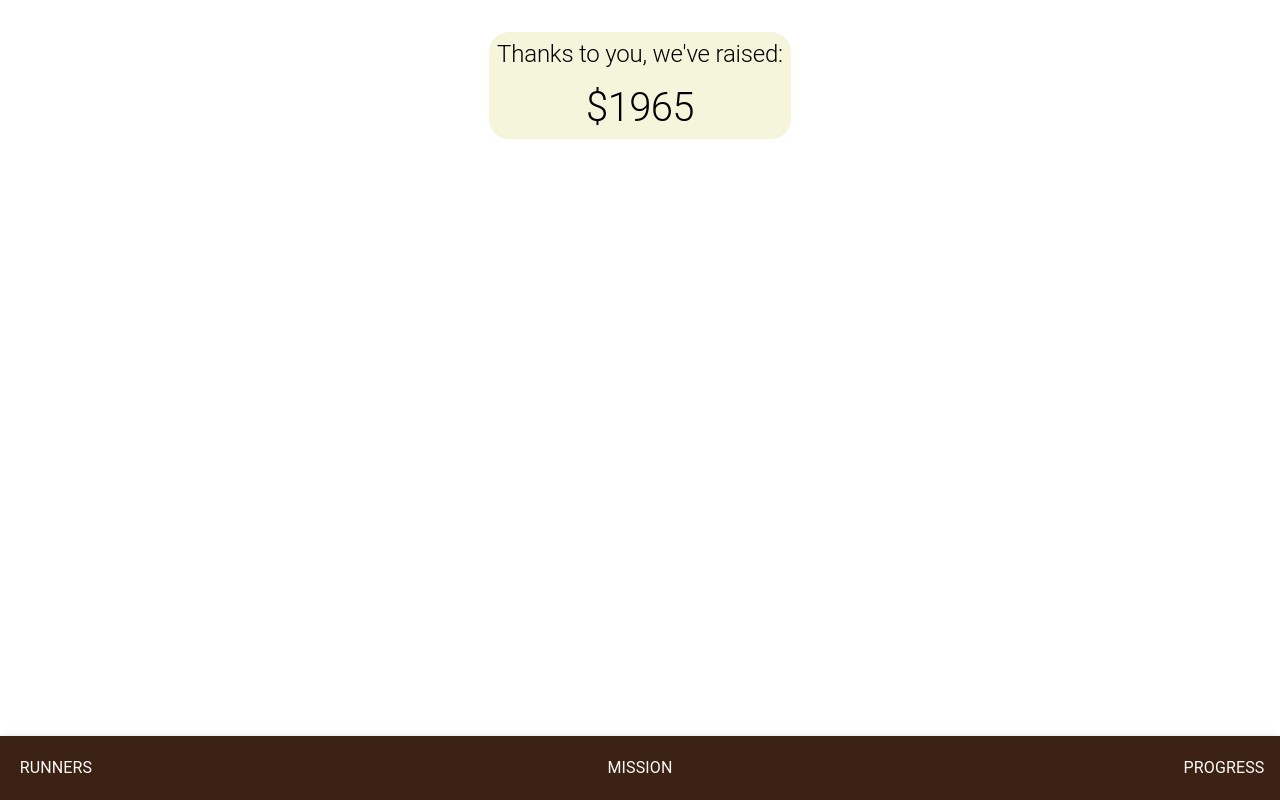
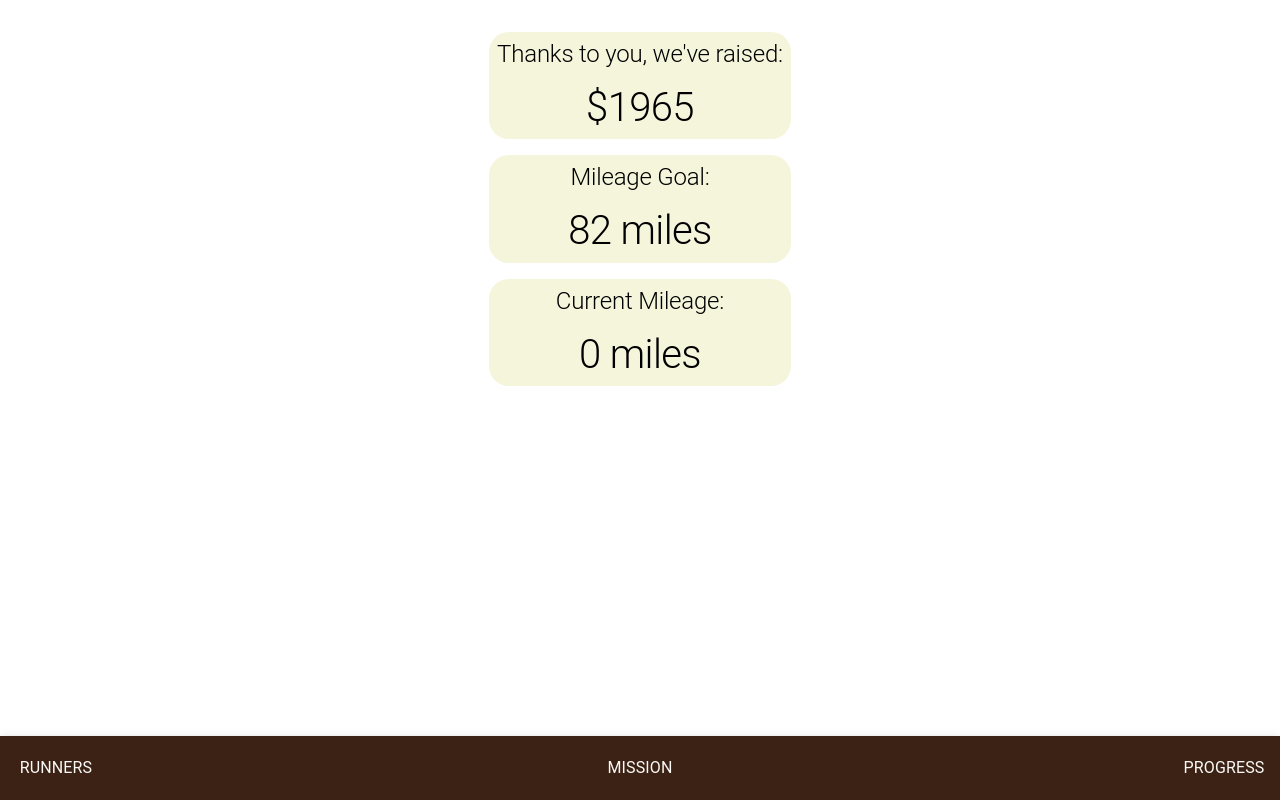
Before and after one commit to Ian-Engineer/run4rights, a React (Create React App) app: page /money-raised in a window 1280 px wide. Built offline with nearby package versions, Linux system fonts and the light colour scheme.

Commit message:
mileage to progress

```diff
--- a/src/main/progress/index.js
+++ b/src/main/progress/index.js
@@ -9,16 +9,20 @@ import theme from "../../config/style/theme";
 import config from "../../config";
 
 const cant_figure_ws_out = true
+const totalDonations = 1965
+const currentMileage = 0
 
 const ProgressPage = () => {
   const [loading, setLoading] = useState(true);
   const [total, setTotal] = useState(0);
+  const [mileage, setMileage] = useState(0);
 
   useEffect(()=>{
 
     if (cant_figure_ws_out) {
-      setTotal(1965);
+      setTotal(totalDonations);
       setLoading(false);
+      setMileage(calculateMileage(totalDonations))
     } else {
       const socket = new WebSocket(config.development ? "ws://localhost:4000" : "wss://api.run4rights.com"); // Change to your actual server URL
 
@@ -35,6 +39,30 @@ const ProgressPage = () => {
 
     }
   },[])
+
+const calculateMileage = dollars => {
+  if (dollars < 50) {
+    return Math.floor(dollars / 5);
+  } else if (dollars < 150) {
+    return Math.floor((dollars - 50) / 10) + 10;
+  } else if (dollars < 300) {
+    return Math.floor((dollars - 150) / 15) + 20;
+  } else if (dollars < 500) {
+    return Math.floor((dollars - 300) / 20) + 30;
+  } else if (dollars < 750) {
+    return Math.floor((dollars - 500) / 25) + 40;
+  } else if (dollars < 1050) {
+    return Math.floor((dollars - 750) / 30) + 50;
+  } else if (dollars < 1400) {
+    return Math.floor((dollars - 1050) / 35) + 60;
+  } else if (dollars < 1850) {
+    return Math.floor((dollars - 1400) / 45) + 70;
+  } else if (dollars < 2400) {
+    return Math.floor((dollars - 1850) / 55) + 80;
+  } else {
+    return Math.floor((dollars - 2400) / 65) + 90
+  }
+};
 
   return (
     <div className="max-w-full max-h-full flex flex-col m-8 gap-4">
@@ -60,6 +88,52 @@ const ProgressPage = () => {
           }
         </div>
       </Box>
+
+      <Box
+        sx={{
+            backgroundColor: theme.palette.beige,
+            borderRadius: `${theme.shape.borderRadius}px`,
+        }}
+        className='p-2'
+      >
+        <div className="flex flex-col gap-4">
+          <Typography variant="h2" className="text-center">
+            Mileage Goal:
+          </Typography>
+
+          {
+            loading?
+            <Skeleton variant="text" sx={{ fontSize: '2.5rem' }} className="p0 m0"/>
+            :
+            <Typography variant="h1" className='text-center'>
+              {mileage} miles
+            </Typography>
+          }
+        </div>
+      </Box>
+
+            <Box
+        sx={{
+            backgroundColor: theme.palette.beige,
+            borderRadius: `${theme.shape.borderRadius}px`,
+        }}
+        className='p-2'
+      >
+        <div className="flex flex-col gap-4">
+          <Typography variant="h2" className="text-center">
+            Current Mileage:
+          </Typography>
+
+          {
+            loading?
+            <Skeleton variant="text" sx={{ fontSize: '2.5rem' }} className="p0 m0"/>
+            :
+            <Typography variant="h1" className='text-center'>
+              {currentMileage} miles
+            </Typography>
+          }
+        </div>
+      </Box>
     </div>
   );
 };
```
